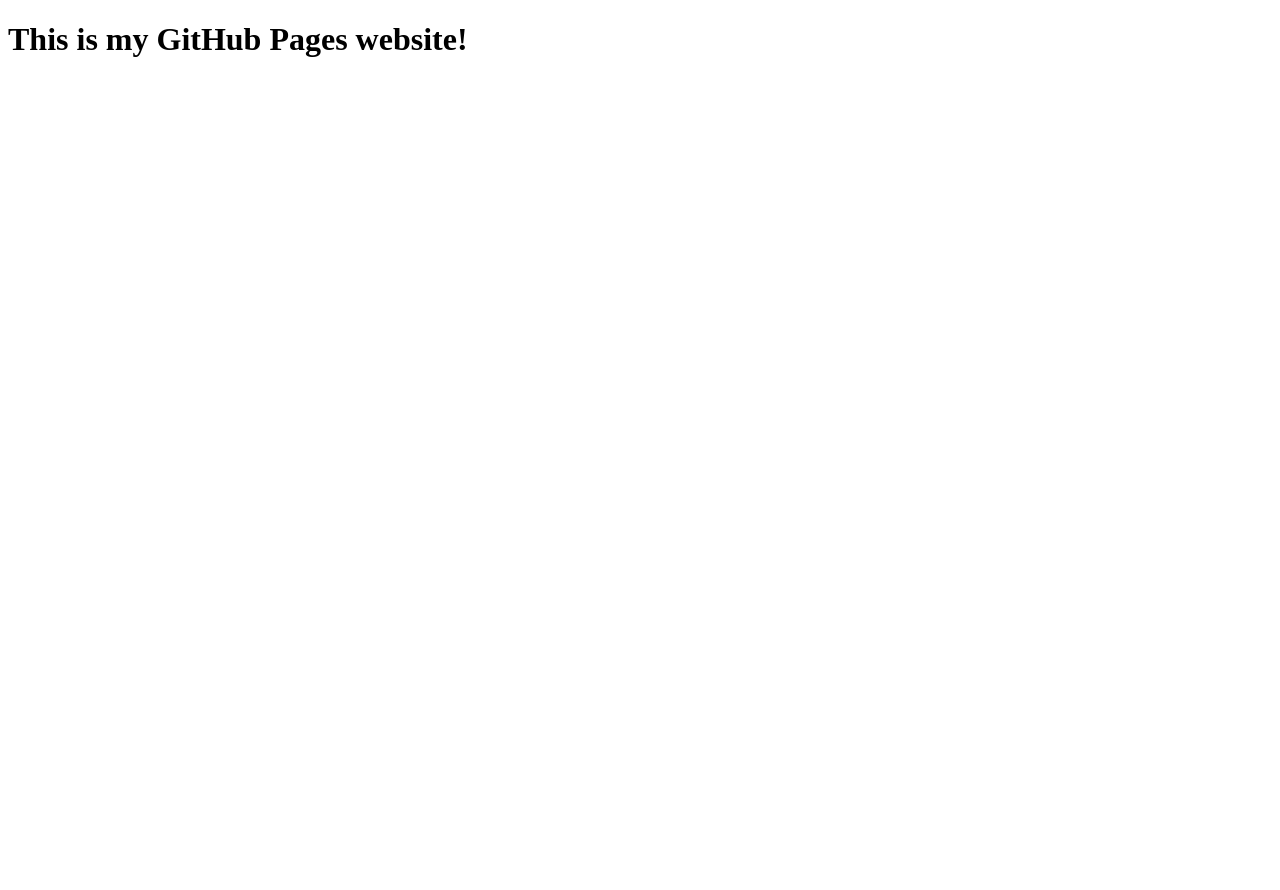
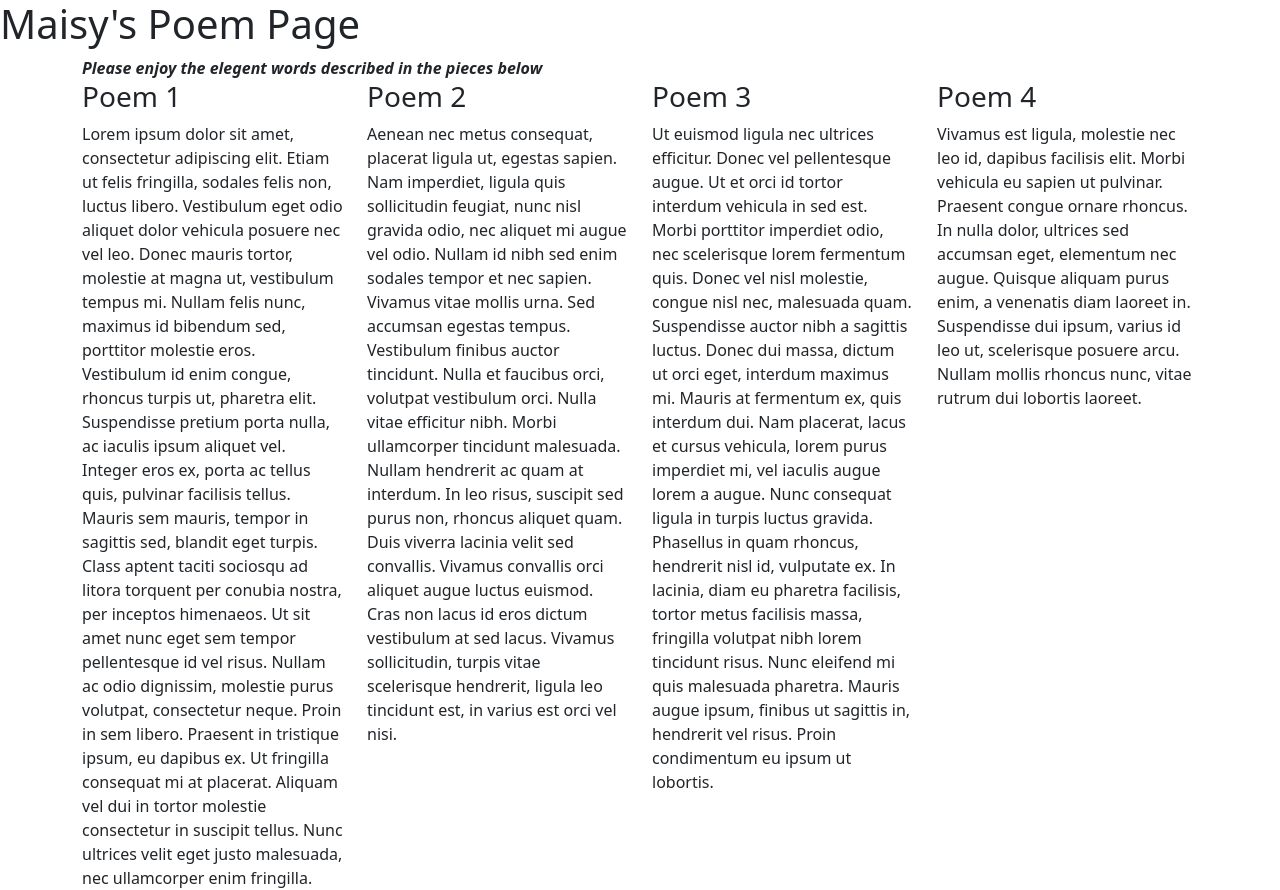
Before and after one commit to danjohn77/danjohn77.github.io, a plain HTML site: page index.html in a window 1280 px wide. Before the commit the page ends 800 px from the top, so only its background shows below. Drawn offline with nearby package versions, Linux system fonts and the light colour scheme.

Commit message:
Changed to MaisyPoem and add style

```diff
--- a/index.html
+++ b/index.html
@@ -1,11 +1,77 @@
 <!DOCTYPE html>
-<html lang="en">
+<html>
     <head>
-        <title>
-            My Site!
-        </title>
+        <meta charset="utf-8">
+	    <meta name="viewport" content="width=device-width, initial-scale=1">
+        <title>Maisy Poem Page</title>
+        <link href="https://cdn.jsdelivr.net/npm/bootstrap@5.1.3/dist/css/bootstrap.min.css" rel="stylesheet" integrity="sha384-1BmE4kWBq78iYhFldvKuhfTAU6auU8tT94WrHftjDbrCEXSU1oBoqyl2QvZ6jIW3" crossorigin="anonymous">
+        <link rel="stylesheet" href="style.css">
     </head>
     <body>
-        <h1>This is my GitHub Pages website!</h1>
+        <h1 class="header">Maisy's Poem Page</h1>
+        <div class="container">
+            <div class="row">
+                <div class="col-lg-12 col-sm-6">
+                    <div class="header_text"><b><i>Please enjoy the elegent words described in the pieces below</i></b></div>
+
+                </div>
+            </div>
+            <div class="row">
+                <div class="col-lg-3 col-sm-6">
+                    <div>
+                        <h3>Poem 1</h3>
+                        Lorem ipsum dolor sit amet, consectetur adipiscing elit. Etiam ut felis fringilla,
+                        sodales felis non, luctus libero. Vestibulum eget odio aliquet dolor vehicula posuere
+                        nec vel leo. Donec mauris tortor, molestie at magna ut, vestibulum tempus mi. Nullam felis
+                        nunc, maximus id bibendum sed, porttitor molestie eros. Vestibulum id enim congue, rhoncus
+                        turpis ut, pharetra elit. Suspendisse pretium porta nulla, ac iaculis ipsum aliquet vel.
+                        Integer eros ex, porta ac tellus quis, pulvinar facilisis tellus. Mauris sem mauris, tempor
+                        in sagittis sed, blandit eget turpis. Class aptent taciti sociosqu ad litora torquent per
+                        conubia nostra, per inceptos himenaeos. Ut sit amet nunc eget sem tempor pellentesque id vel
+                        risus. Nullam ac odio dignissim, molestie purus volutpat, consectetur neque. Proin in sem libero.
+                        Praesent in tristique ipsum, eu dapibus ex. Ut fringilla consequat mi at placerat. Aliquam vel dui
+                        in tortor molestie consectetur in suscipit tellus. Nunc ultrices velit eget justo malesuada, nec
+                        ullamcorper enim fringilla.
+                    </div>
+                </div>
+                <div class="col-lg-3 col-sm-6">
+                    <div>
+                        <h3>Poem 2</h3>
+                        Aenean nec metus consequat, placerat ligula ut, egestas sapien. Nam imperdiet, ligula quis
+                        sollicitudin feugiat, nunc nisl gravida odio, nec aliquet mi augue vel odio. Nullam id nibh sed
+                        enim sodales tempor et nec sapien. Vivamus vitae mollis urna. Sed accumsan egestas tempus.
+                        Vestibulum finibus auctor tincidunt. Nulla et faucibus orci, volutpat vestibulum orci. Nulla vitae
+                        efficitur nibh. Morbi ullamcorper tincidunt malesuada. Nullam hendrerit ac quam at interdum. In leo
+                        risus, suscipit sed purus non, rhoncus aliquet quam. Duis viverra lacinia velit sed convallis.
+                        Vivamus convallis orci aliquet augue luctus euismod. Cras non lacus id eros dictum vestibulum at sed
+                        lacus. Vivamus sollicitudin, turpis vitae scelerisque hendrerit, ligula leo tincidunt est, in varius
+                        est orci vel nisi.
+                    </div>
+                </div>
+                <div class="col-lg-3 col-sm-6">
+                    <div>
+                        <h3>Poem 3</h3>
+                        Ut euismod ligula nec ultrices efficitur. Donec vel pellentesque augue. Ut et orci id tortor interdum
+                        vehicula in sed est. Morbi porttitor imperdiet odio, nec scelerisque lorem fermentum quis. Donec vel nisl
+                        molestie, congue nisl nec, malesuada quam. Suspendisse auctor nibh a sagittis luctus. Donec dui massa,
+                        dictum ut orci eget, interdum maximus mi. Mauris at fermentum ex, quis interdum dui. Nam placerat, lacus
+                        et cursus vehicula, lorem purus imperdiet mi, vel iaculis augue lorem a augue. Nunc consequat ligula in
+                        turpis luctus gravida. Phasellus in quam rhoncus, hendrerit nisl id, vulputate ex. In lacinia, diam eu
+                        pharetra facilisis, tortor metus facilisis massa, fringilla volutpat nibh lorem tincidunt risus. Nunc
+                        eleifend mi quis malesuada pharetra. Mauris augue ipsum, finibus ut sagittis in, hendrerit vel risus.
+                        Proin condimentum eu ipsum ut lobortis.
+                    </div>
+                </div>
+                <div class="col-lg-3 col-sm-6">
+                    <div>
+                        <h3>Poem 4</h3>
+                        Vivamus est ligula, molestie nec leo id, dapibus facilisis elit. Morbi vehicula eu sapien ut pulvinar. Praesent
+                        congue ornare rhoncus. In nulla dolor, ultrices sed accumsan eget, elementum nec augue. Quisque aliquam purus
+                        enim, a venenatis diam laoreet in. Suspendisse dui ipsum, varius id leo ut, scelerisque posuere arcu. Nullam
+                        mollis rhoncus nunc, vitae rutrum dui lobortis laoreet.
+                    </div>
+                </div>
+            </div>
+        </div>
     </body>
 </html>
```
